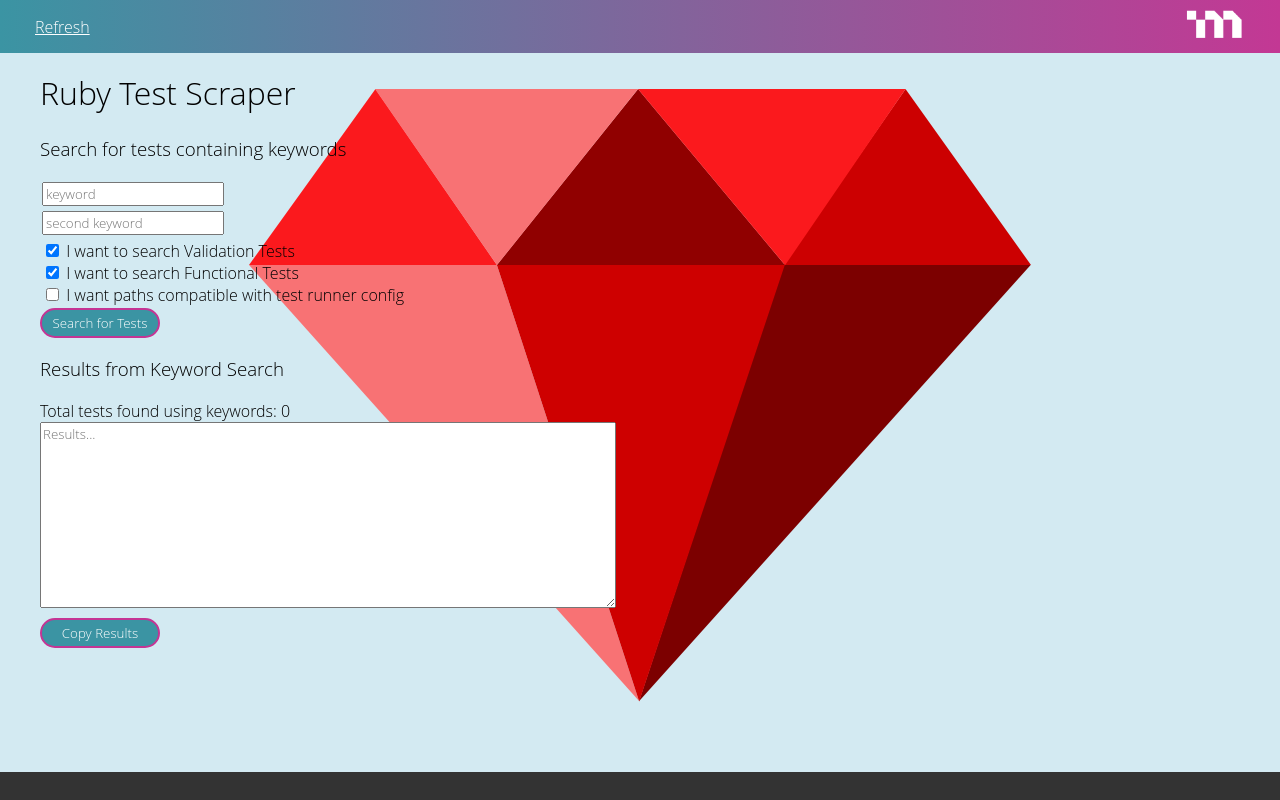
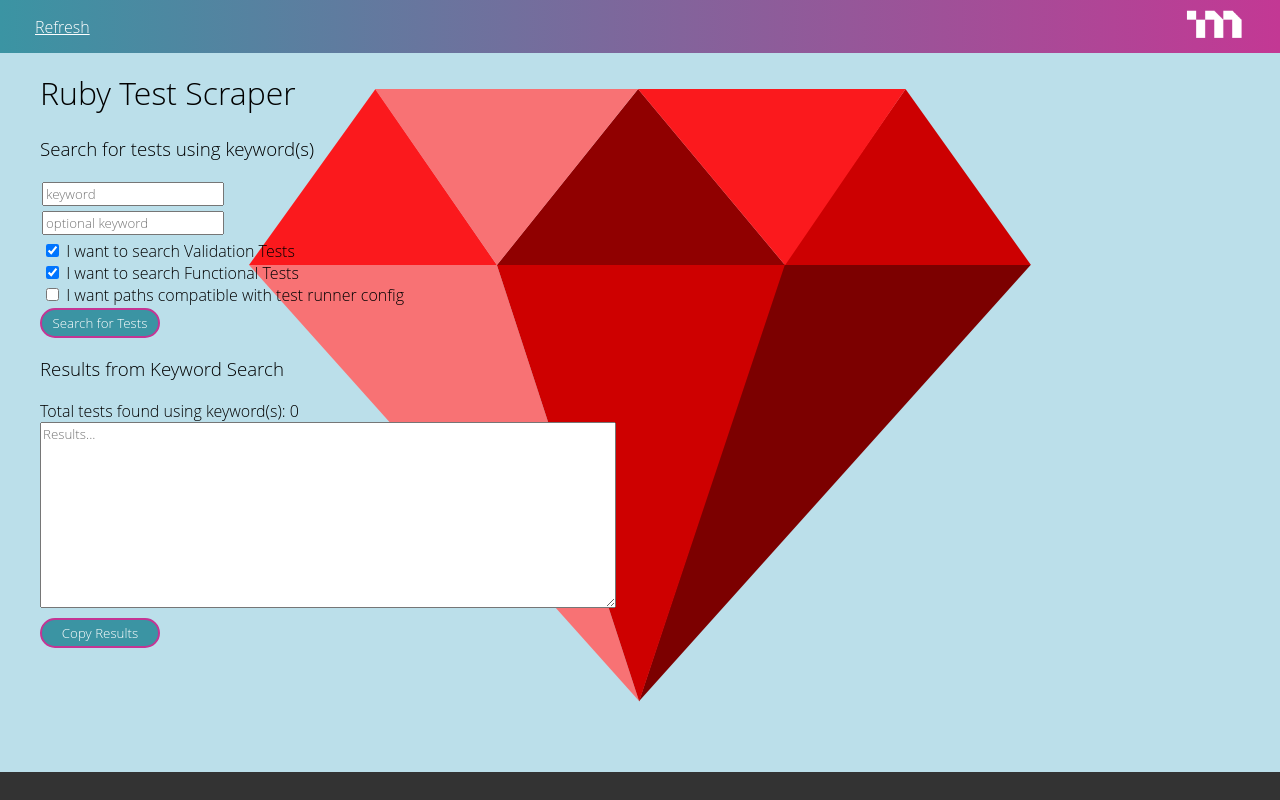
Before and after one commit to kwh-automation/test-scraper, an Angular app: page / in a window 1280 px wide. Built offline with nearby package versions, Linux system fonts and the light colour scheme.

Commit message:
renamed const to parameters to better reflect value cleaned up some html made a small tweak to the background color removed keywords model

```diff
--- a/src/app/app.component.css
+++ b/src/app/app.component.css
@@ -33,7 +33,7 @@ img {
 }
 
 .scraper-body {
-  background-color: rgba(173, 216, 230, 0.53);
+  background-color: rgba(173, 216, 230, 0.82);
   background-image: url("src/rubyImage2.png");
   background-repeat: no-repeat;
   background-position: center;
--- a/src/app/app.component.html
+++ b/src/app/app.component.html
@@ -10,9 +10,7 @@
         <h1>
           {{ title }}
         </h1>
-        <h3>
-          Search for tests containing keywords
-        </h3>
+        <h3>Search for tests using keyword(s)</h3>
       </div>
       <div>
         <table>
@@ -37,7 +35,7 @@
                        type="search"
                        id="search2"
                        aria-label="Search"
-                       placeholder="second keyword">
+                       placeholder="optional keyword">
                 <label for="search2"></label>
               </div>
             </div>
@@ -46,11 +44,11 @@
             <form ngForm>
               <input [(ngModel)]="validation"
                      type="checkbox"
-                     name="validationTests"
+                     name="validation-tests"
                      id="validationTests"> I want to search Validation Tests<br>
               <input [(ngModel)]="functional"
                      type="checkbox"
-                     name="functionalTests"
+                     name="functional-tests"
                      id="functionalTests"> I want to search Functional Tests<br>
               <input [(ngModel)]="testPaths"
                      type="checkbox"
@@ -62,20 +60,21 @@
         <button class="main-buttons" (click)="sendKeywordsToScraper()">Search for Tests</button>
       </div>
       <div class="form">
-        <h3> Results from Keyword Search</h3>
+        <h3>Results from Keyword Search</h3>
         <div class="col-md-6">
           <div class="form">
-                <label id='total-tests'> Total tests found using keywords: {{testList.length}}
+                <label id='total-tests'> Total tests found using keyword(s): {{testList.length}}
                 </label>
           </div>
           <div class="results-box">
-                <textarea rows="13"
+                <textarea [value]="testList"
+                          rows="13"
                           cols="100"
                           id='results'
                           style="margin: 0px;
                           width: 570px;
                           height: 180px;"
-                          placeholder="Results..." [value]="testList">
+                          placeholder="Results...">
                 </textarea>
           </div>
       </div>
--- a/src/app/app.component.ts
+++ b/src/app/app.component.ts
@@ -23,6 +23,7 @@ export class AppComponent {
     let functionalString;
     let testPathString;
 
+    // Passing all params as strings, so need to convert here
     if (this.validation) {
       validationString = 'true';
     } else {
@@ -38,8 +39,12 @@ export class AppComponent {
     } else {
       testPathString = 'false';
     }
-    const keywords: string[] = [this.keyword, this.keywordTwo, validationString, functionalString, testPathString];
-    this.scraperService.getKeywords(keywords).subscribe(lst => this.testList = lst);
+    // In case second keyword is blank
+    if (this.keywordTwo === '') {
+      this.keywordTwo = ' ';
+    }
+    const parameters: string[] = [this.keyword, this.keywordTwo, validationString, functionalString, testPathString];
+    this.scraperService.getKeywords(parameters).subscribe(lst => this.testList = lst);
   }
 
   copyTestResults() {
```
Also changed, not shown: src/app/scraper/keywords.model.ts (deleted, +0 -14 lines).
